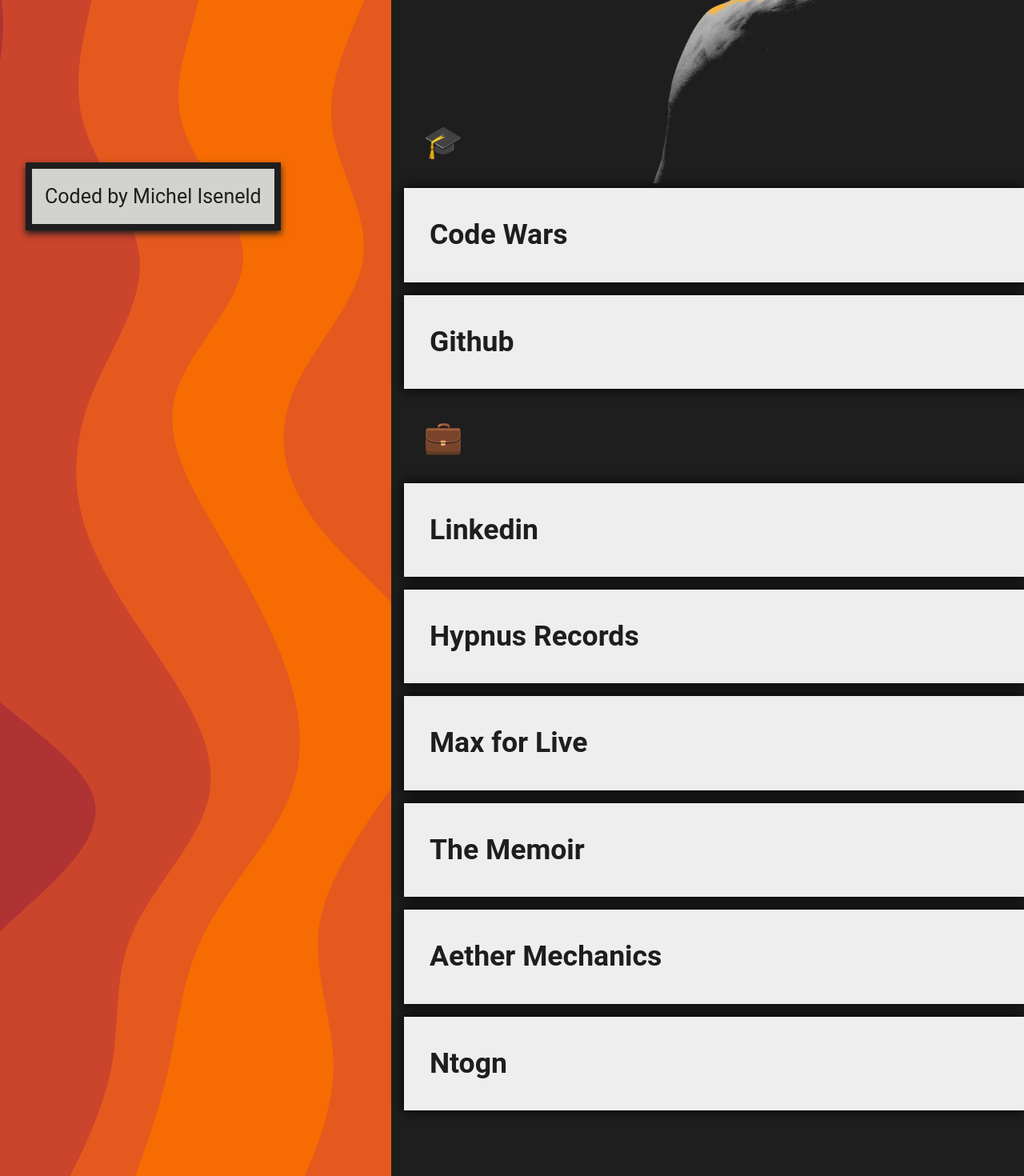
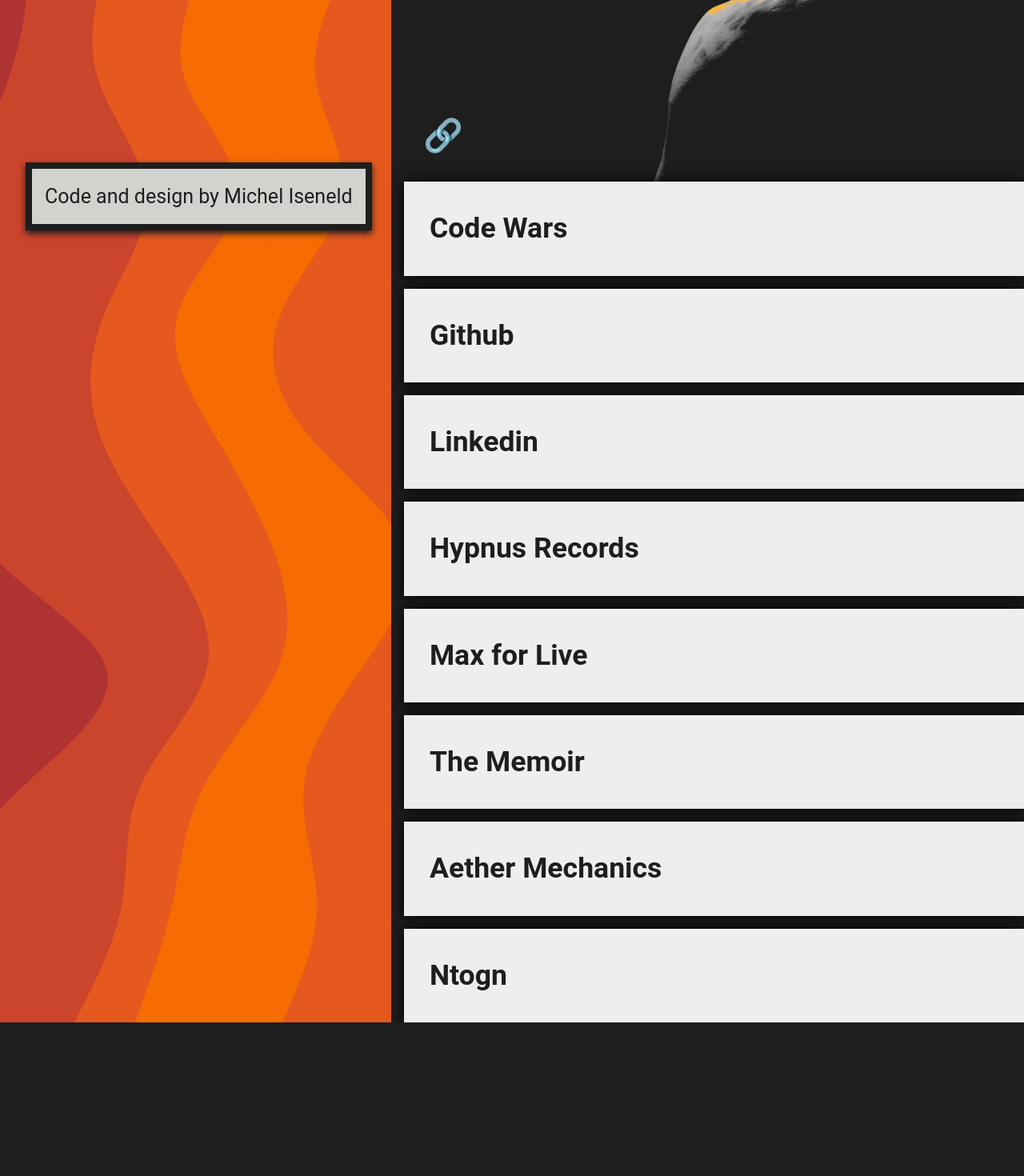
Before and after one commit to cryptovecom/portfolio-site-using-react, a React (Create React App) app: page / in a window 1280 px wide. Shown: the part 480-1950 px from the top of the page at 80% size. After the commit the page ends 1758 px from the top, so only its background shows below. Built offline with nearby package versions, Linux system fonts and the light colour scheme; a web font is replaced by a local one.

Commit message:
Back to one list on the front page.

```diff
--- a/src/App.js
+++ b/src/App.js
@@ -3,24 +3,14 @@
 import Blog from "./components/Blog";
 import Cake from "./components/Cake";
 import BlogPost from "./components/BlogPost";
-import listPersonal from "./components/listPersonal";
-import listEducational from "./components/listEducational";
+import linkList from "./components/linkList";
 import { Routes, Route } from "react-router-dom";
 
 function App() {
   return (
     <>
       <Routes>
-        <Route
-          exact
-          path="/"
-          element={
-            <Main
-              listPersonal={listPersonal}
-              listEducational={listEducational}
-            />
-          }
-        />
+        <Route exact path="/" element={<Main linkList={linkList} />} />
         <Route path="/blog" element={<Blog />} />
         <Route path="/blog-post" element={<BlogPost />} />
         <Route path="/cake" element={<Cake />} />
--- a/src/components/Footer.js
+++ b/src/components/Footer.js
@@ -6,7 +6,7 @@
         target="_blank"
         rel="noreferrer"
       >
-        Coded by Michel Iseneld
+        Code and design by Michel Iseneld
       </a>
     </footer>
   );
--- a/src/components/Main.js
+++ b/src/components/Main.js
@@ -3,12 +3,7 @@
 import Footer from "./Footer";
 
 function Main(props) {
-  const listPersonalObjects = props.listPersonal.map((object, i) => {
-    object.id = i;
-    return object;
-  });
-
-  const listEducationalObjects = props.listEducational.map((object, i) => {
+  const linkList = props.linkList.map((object, i) => {
     object.id = i;
     return object;
   });
@@ -23,9 +18,9 @@
         <section className="landing-list">
           <div className="michel"></div>
           <section>
-            <h1>🎓</h1>
+            <h1>🔗</h1>
             <ul>
-              {listEducationalObjects.map((x) => (
+              {linkList.map((x) => (
                 <li
                   className={`landing-list`}
                   key={x.id} // KEY PROP ADDED HERE!
@@ -42,26 +37,6 @@
               ))}
             </ul>
           </section>
-          <section>
-            <h1>💼</h1>
-            <ul>
-              {listPersonalObjects.map((x) => (
-                <li
-                  className={`landing-list`}
-                  key={x.id} // KEY PROP ADDED HERE!
-                  style={{
-                    backgroundImage: `url(./images/${x.img})`,
-                  }}
-                >
-                  <h2>
-                    <a href={x.url} rel="noreferrer">
-                      {x.title}{" "}
-                    </a>
-                  </h2>
-                </li>
-              ))}
-            </ul>
-          </section>
         </section>
       </main>
       <Footer />
--- a/src/components/listPersonal.js
+++ b/src/components/linkList.js
@@ -1,4 +1,16 @@
 const listItems = [
+  {
+    title: "Code Wars",
+    url: "https://www.codewars.com/users/iseneld",
+    img: "codewars.png",
+    class: "corewars",
+  },
+  {
+    title: "Github",
+    url: "https://github.com/iseneld",
+    img: "github.png",
+    class: "github",
+  },
   {
     title: "Linkedin",
     url: "https://www.linkedin.com/in/micheliseneld/",
--- a/src/components/listEducational.js
+++ /dev/null
@@ -1,16 +0,0 @@
-const listItems = [
-  {
-    title: "Code Wars",
-    url: "https://www.codewars.com/users/iseneld",
-    img: "codewars.png",
-    class: "corewars",
-  },
-  {
-    title: "Github",
-    url: "https://github.com/iseneld",
-    img: "github.png",
-    class: "github",
-  },
-];
-
-export default listItems;
--- a/src/styles/_home-style.scss
+++ b/src/styles/_home-style.scss
@@ -26,7 +26,7 @@
 .landing-list {
   section {
     // background-color: red;
-    transform: translateY(-7rem);
+    // transform: translateY(-7rem);
   }
   h1 {
     color: rgb(228, 228, 228);
@@ -54,11 +54,6 @@
       transition:
         transform var(--speed-slow) cubic-bezier(0.81, 0.02, 0.92, 0.65),
         border-radius 0.2s 0.4s ease;
-
-        // &[target$="_blank"]::after {
-        //   content: " " url('/public/images/svg/open_in_new_black_24dp.svg');
-        //   vertical-align: middle;
-        // }
 
         &:focus,
         &:hover {
@@ -95,6 +90,8 @@
   width: 100%;
   height: 36rem;
 
+  margin-bottom: -6em;
+
   background-image: url('../../public/images/michel.jpg');
   background-position: center left 8rem;
   background-repeat: no-repeat;
--- a/src/styles/style.css
+++ b/src/styles/style.css
@@ -652,11 +652,6 @@
 }
 
 /* LANDING PAGE LIST - LANDING PAGE LIST - LANDING PAGE LIST - LANDING PAGE LIST */
-.landing-list section {
-  -webkit-transform: translateY(-7rem);
-          transform: translateY(-7rem);
-}
-
 .landing-list h1 {
   color: #e4e4e4;
   padding: .25rem 1.5rem 0rem 1.5rem;
@@ -716,6 +711,7 @@
 .michel {
   width: 100%;
   height: 36rem;
+  margin-bottom: -6em;
   background-image: url("../../public/images/michel.jpg");
   background-position: center left 8rem;
   background-repeat: no-repeat;
```
Also changed, not shown: 1 other file (tests, documents, lock files or other folders).
